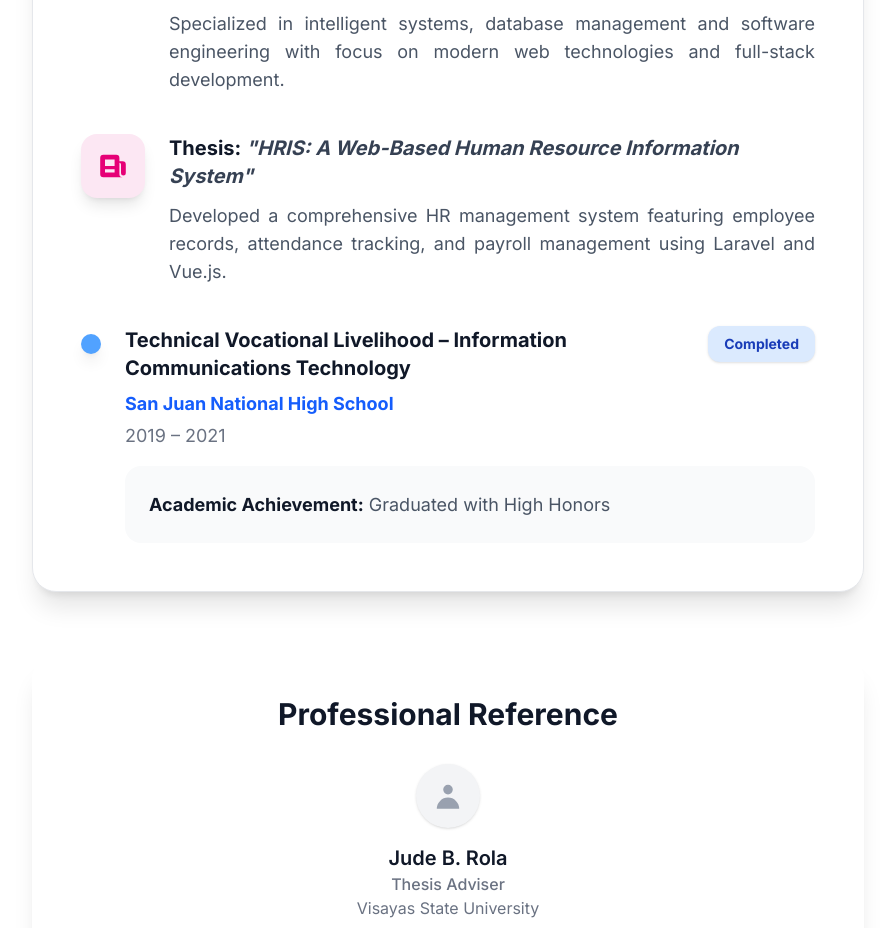
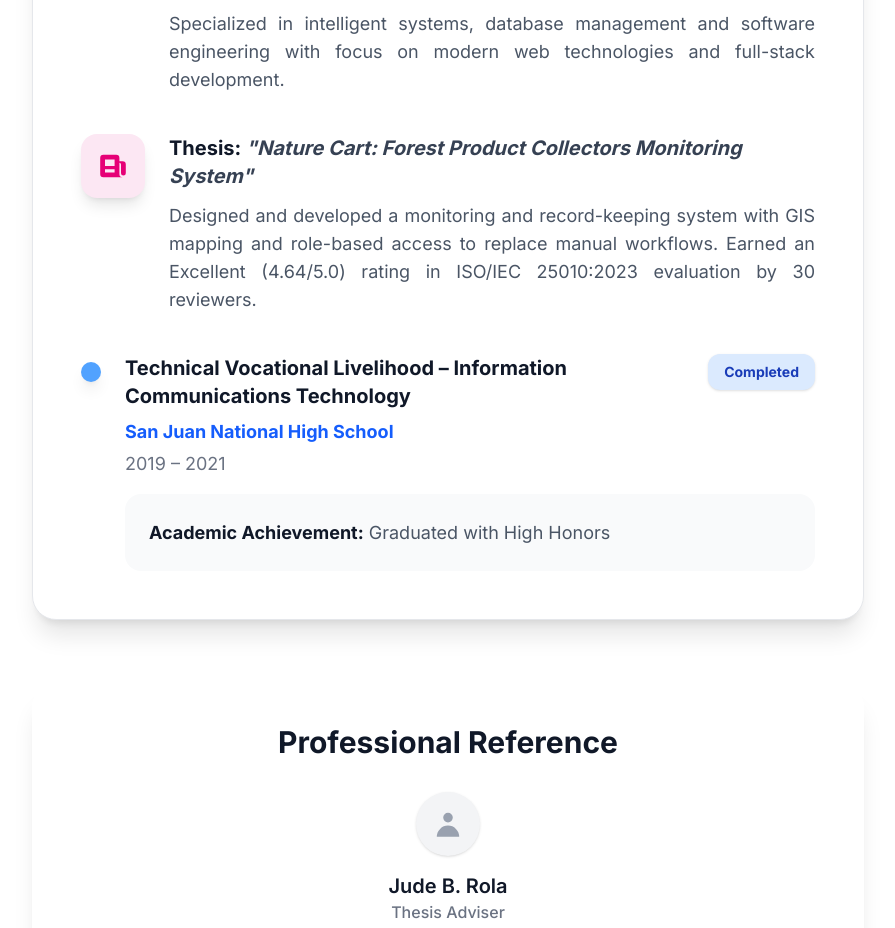
Before and after one commit to HarleyGotardo/my-vue-portfolio, a Vue app: page /experience in a window 1280 px wide. Shown: the part 1860-2788 px from the top of the page, without its empty margins (320-1215 px from the left). Built offline with nearby package versions, Linux system fonts and the light colour scheme; a web font is replaced by a local one.

Commit message:
Update Experience.vue

```diff
--- a/src/components/Experience.vue
+++ b/src/components/Experience.vue
@@ -131,8 +131,9 @@ Built an end-to-end subscription management system using Laravel, Vue.js, and In
               </svg>
             </div>
             <div>
-              <h4 class="text-xl font-bold text-gray-900">Thesis: <em class="text-gray-700">"HRIS: A Web-Based Human Resource Information System"</em></h4>
-              <p class="text-gray-600 text-lg mt-3 text-justify">Developed a comprehensive HR management system featuring employee records, attendance tracking, and payroll management using Laravel and Vue.js.</p>
+              <h4 class="text-xl font-bold text-gray-900">Thesis: <em class="text-gray-700">"Nature Cart: Forest Product Collectors Monitoring System"</em></h4>
+              <p class="text-gray-600 text-lg mt-3 text-justify">Designed and developed a monitoring and record-keeping system with GIS mapping and role-based access to replace
+ manual workflows. Earned an Excellent (4.64/5.0) rating in ISO/IEC 25010:2023 evaluation by 30 reviewers.</p>
             </div>
           </div>
           <div class="flex items-start">
```
